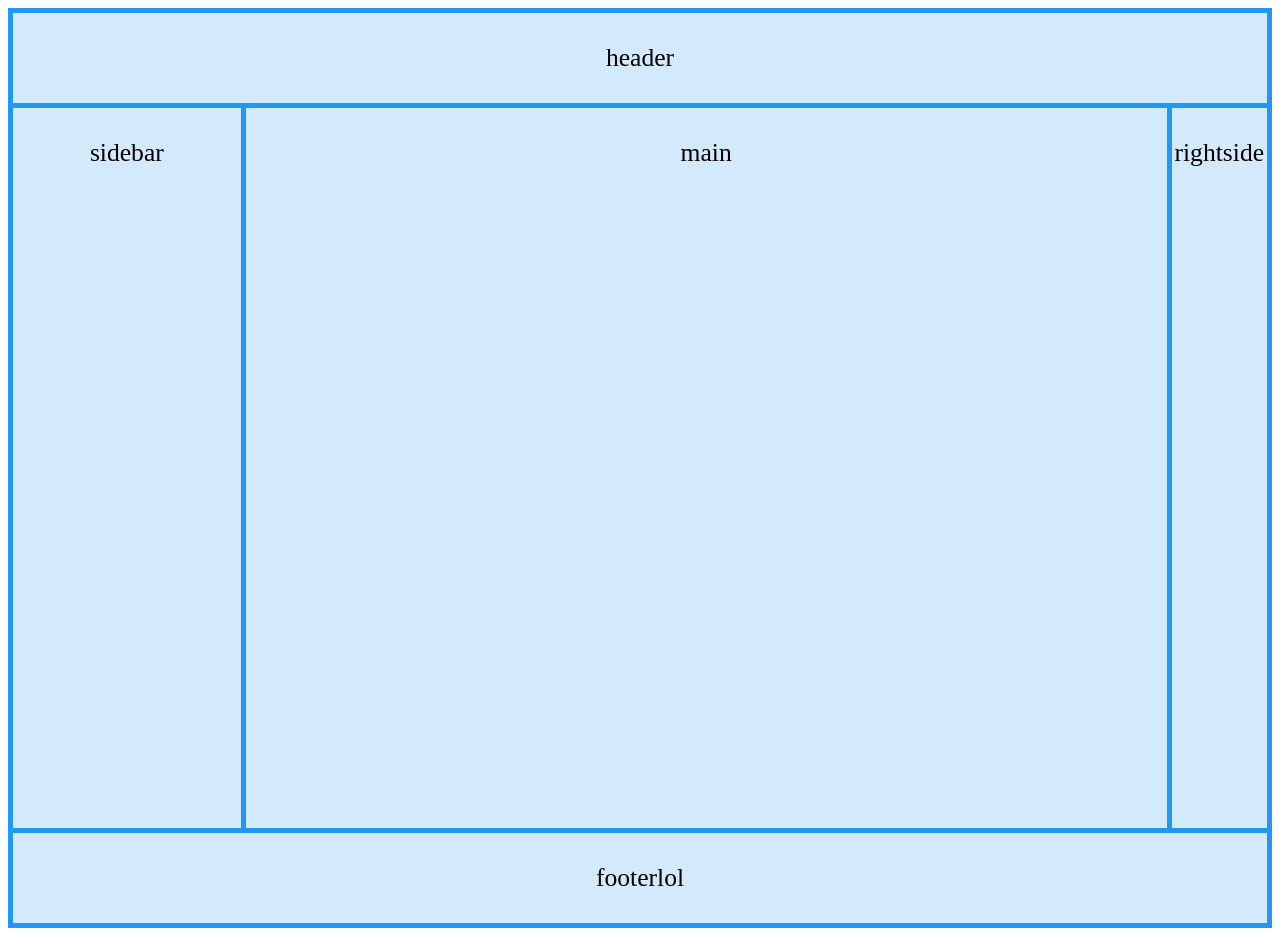
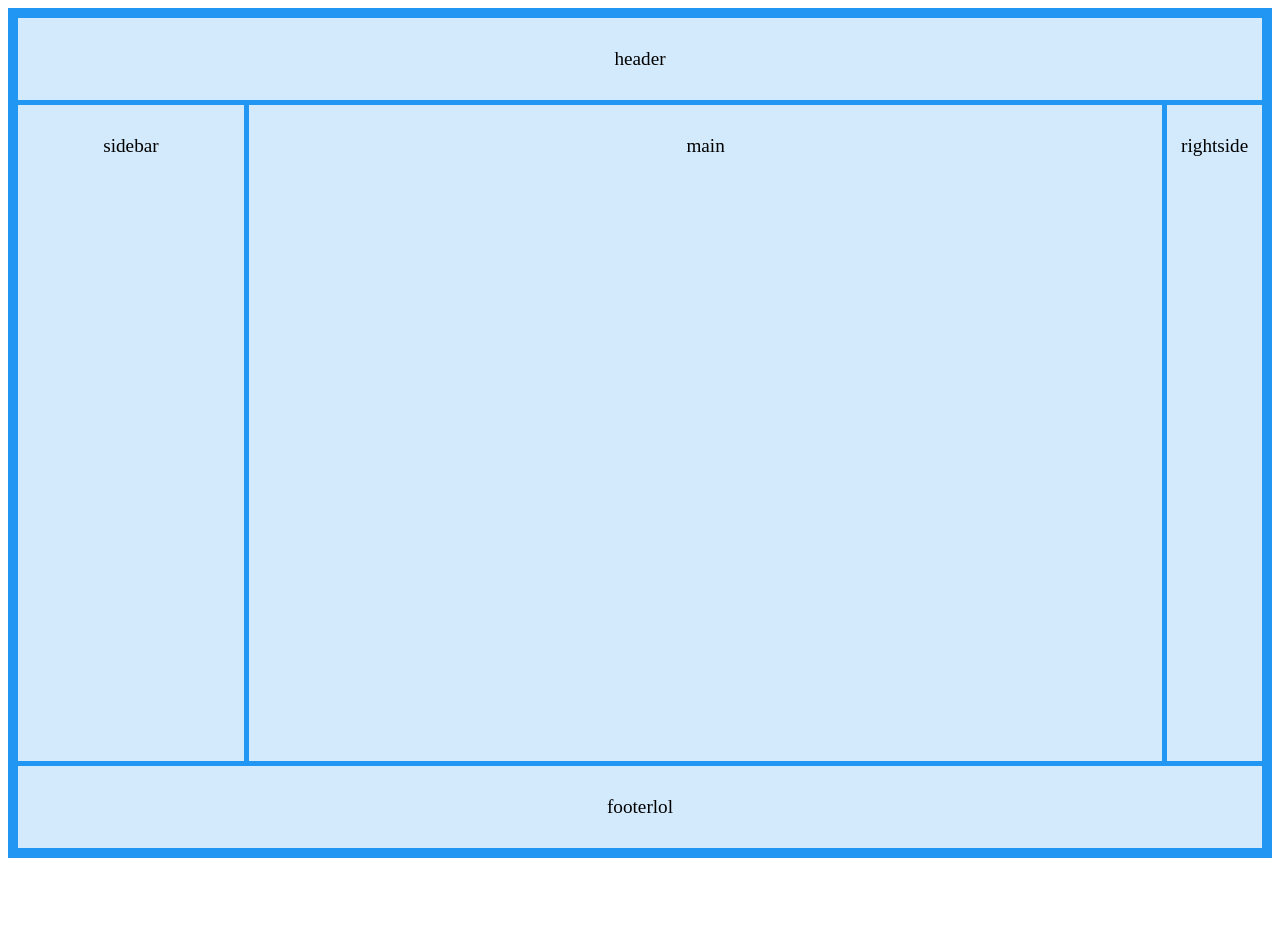
Before and after one commit to ChromeCaptain04/oldwebsite, a plain HTML site: page index.html in a window 1280 px wide. After the commit the page ends 866 px from the top, so only its background shows below. Drawn offline with Linux system fonts and the light colour scheme.

Commit message:
Update styles.css

```diff
--- a/styles.css
+++ b/styles.css
@@ -12,14 +12,14 @@
   grid-template-rows: 1fr 8fr 1fr;
   gap: 5px;
   background-color: #2196F3;
-  padding: 5px;
+  padding: 10px;
 }
 
 .grid-container > div {
   background-color: rgba(255, 255, 255, 0.8);
   text-align: center;
   padding: 30px 0;
-  font-size: 2vw;
+  font-size: 1.5vw;
 
 }
 
```
